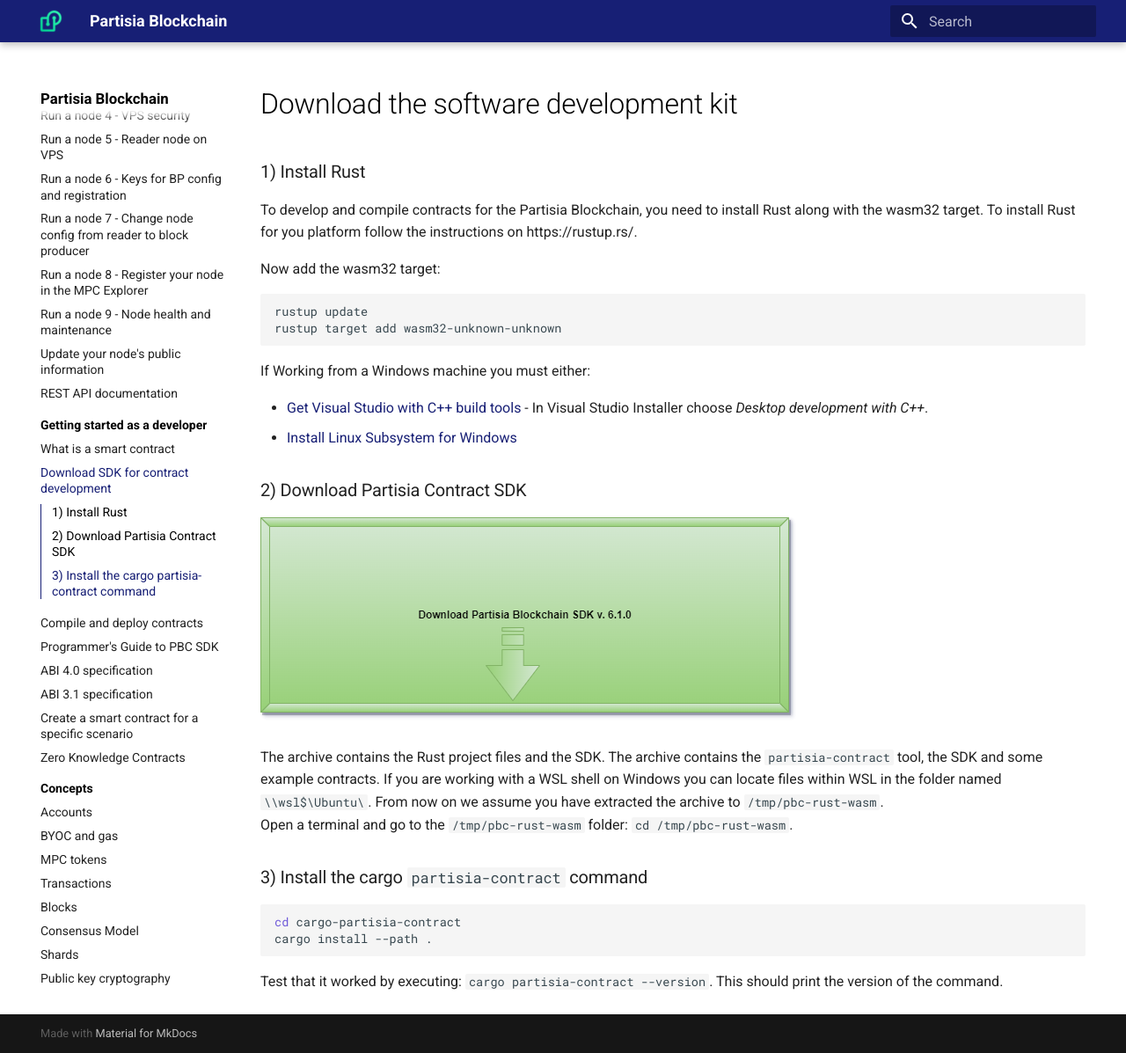
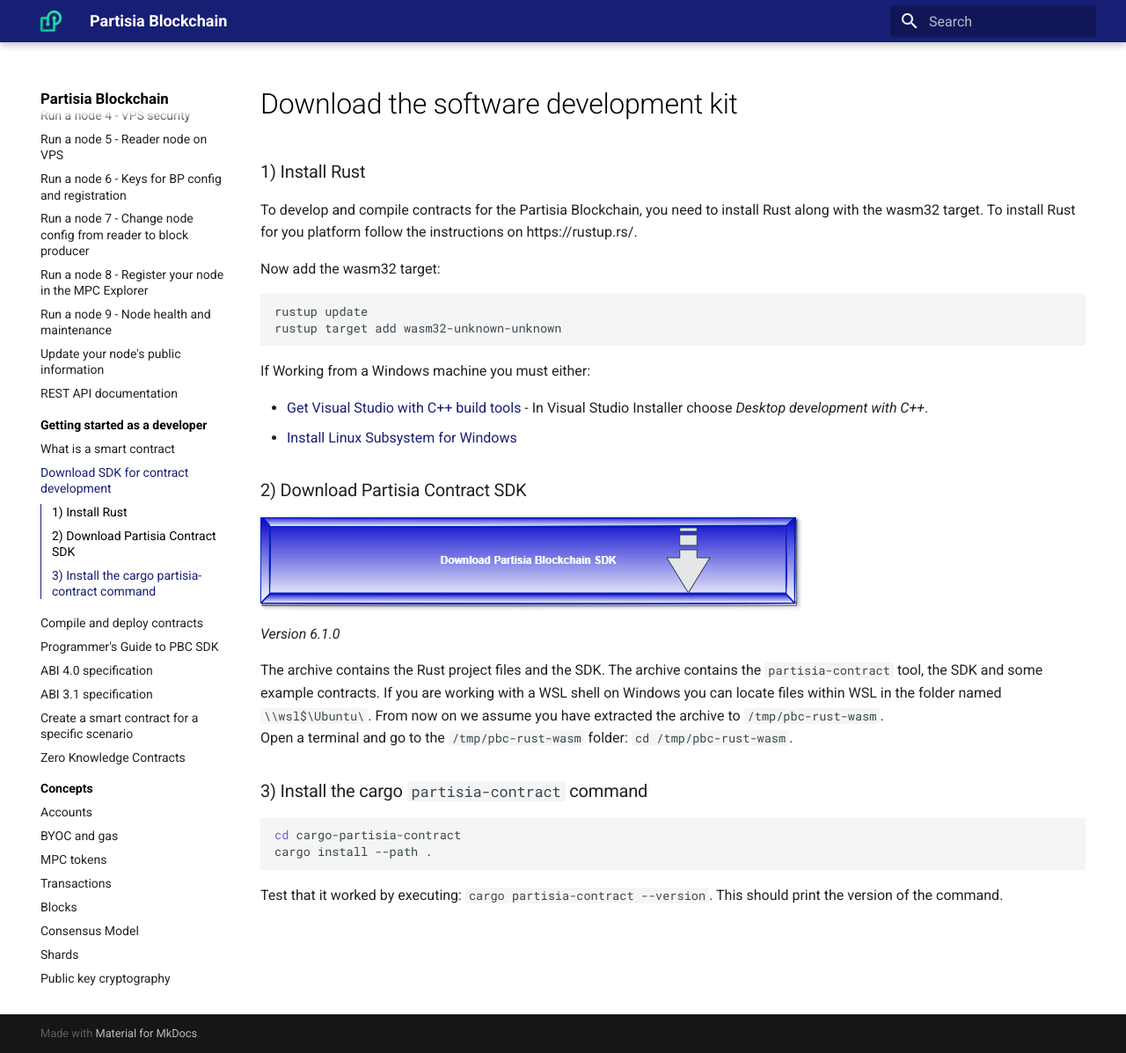
Before and after one commit to 0xSero/partisia-docs, an MkDocs documentation site: the page built from docs/download-sdk.md, in a window 1280 px wide and 1197 px high. Shown: the whole window at 88% size. Built offline with MkDocs 1.6.1 and Material for MkDocs 9.7.7, drawn with Linux system fonts in a browser that asks for light colours; a script that is not in the unit is left out.

Commit message:
Blue button

```diff
--- a/docs/download-sdk.md
+++ b/docs/download-sdk.md
@@ -16,7 +16,8 @@
 
 ### 2) Download Partisia Contract SDK
 
-[![button](Button.drawio.png)](LINK_TO_RUST_CONTRACT_SDK)
+[![button](ButtonDownload.png)](LINK_TO_RUST_CONTRACT_SDK)
+*Version 6.1.0*
 
 The archive contains the Rust project files and the SDK. The archive contains the `partisia-contract` tool, the SDK and some example contracts.
 If you are working with a WSL shell on Windows you can locate files within WSL in the folder named `\\wsl$\Ubuntu\`.
```
Also changed, not shown: docs/ButtonDownload.png (added).
